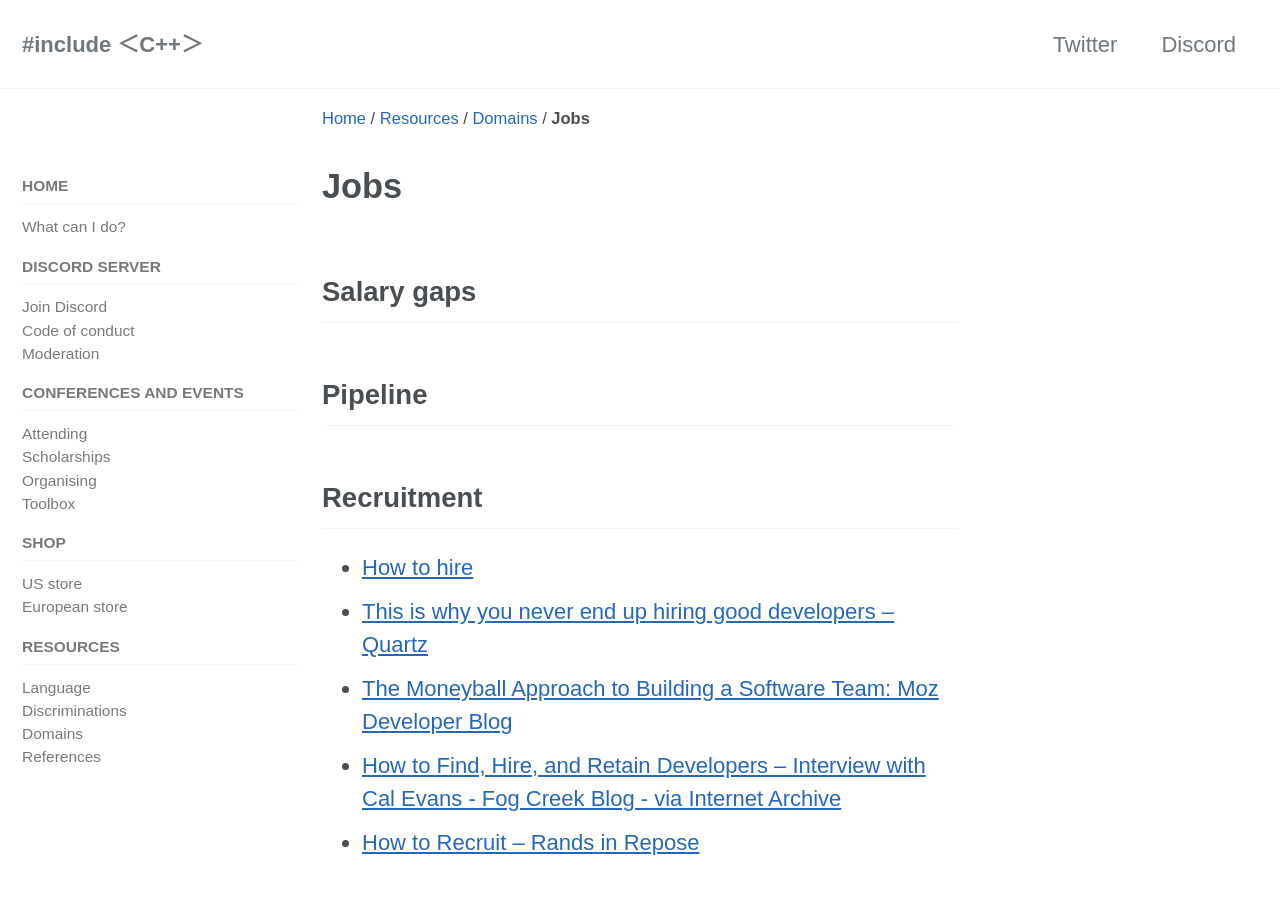
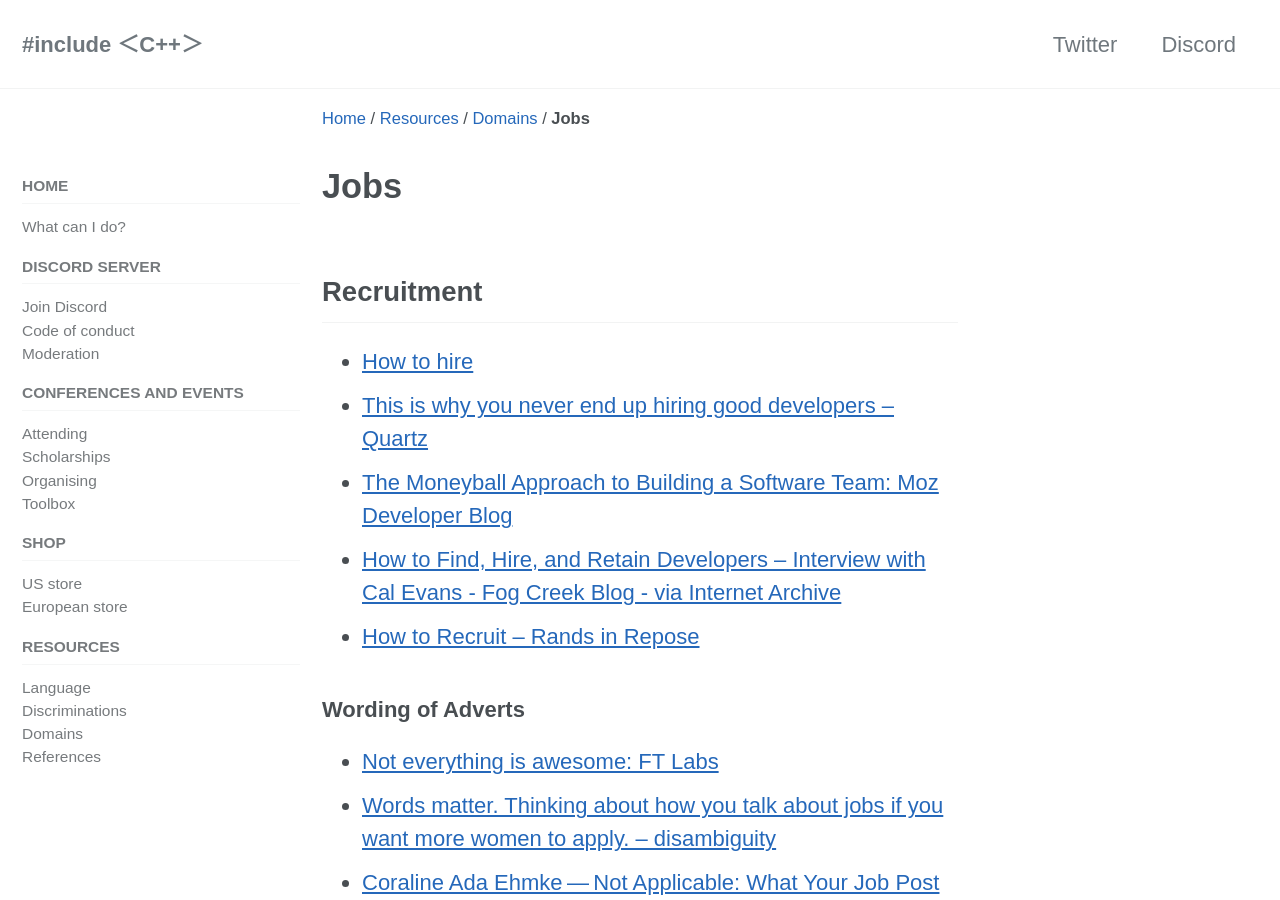
Before and after one commit to include-cpp/include-cpp.github.io, a Jekyll site: the page built from resources/domains/jobs.md, in a window 1280 px wide and 900 px high. Built offline with Jekyll 4.4.1, drawn with Linux system fonts in a browser that asks for light colours; cached includes are drawn as plain includes; nearby versions of some CDN libraries.

Commit message:
Hide empty headings
Co-Authored-By: Kate Gregory <kategregory@users.noreply.github.com>

```diff
--- a/resources/domains/jobs.md
+++ b/resources/domains/jobs.md
@@ -3,9 +3,9 @@ layout: home
 title: Jobs
 ---
 
-## Salary gaps
+<!-- ## Salary gaps -->
 
-## Pipeline
+<!-- ## Pipeline -->
 
 ## Recruitment
 
```
Also changed, not shown: other parts of resources/domains/jobs.md (+1 -1 lines).
